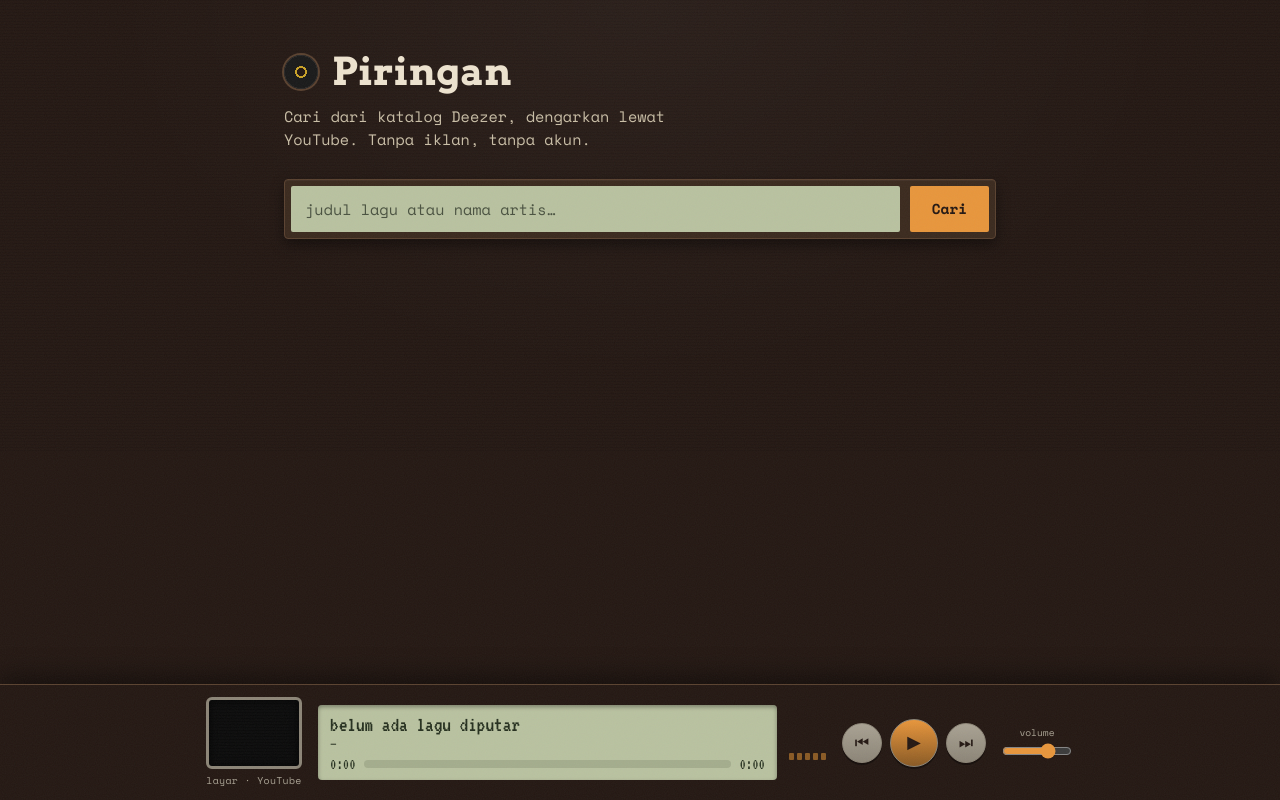
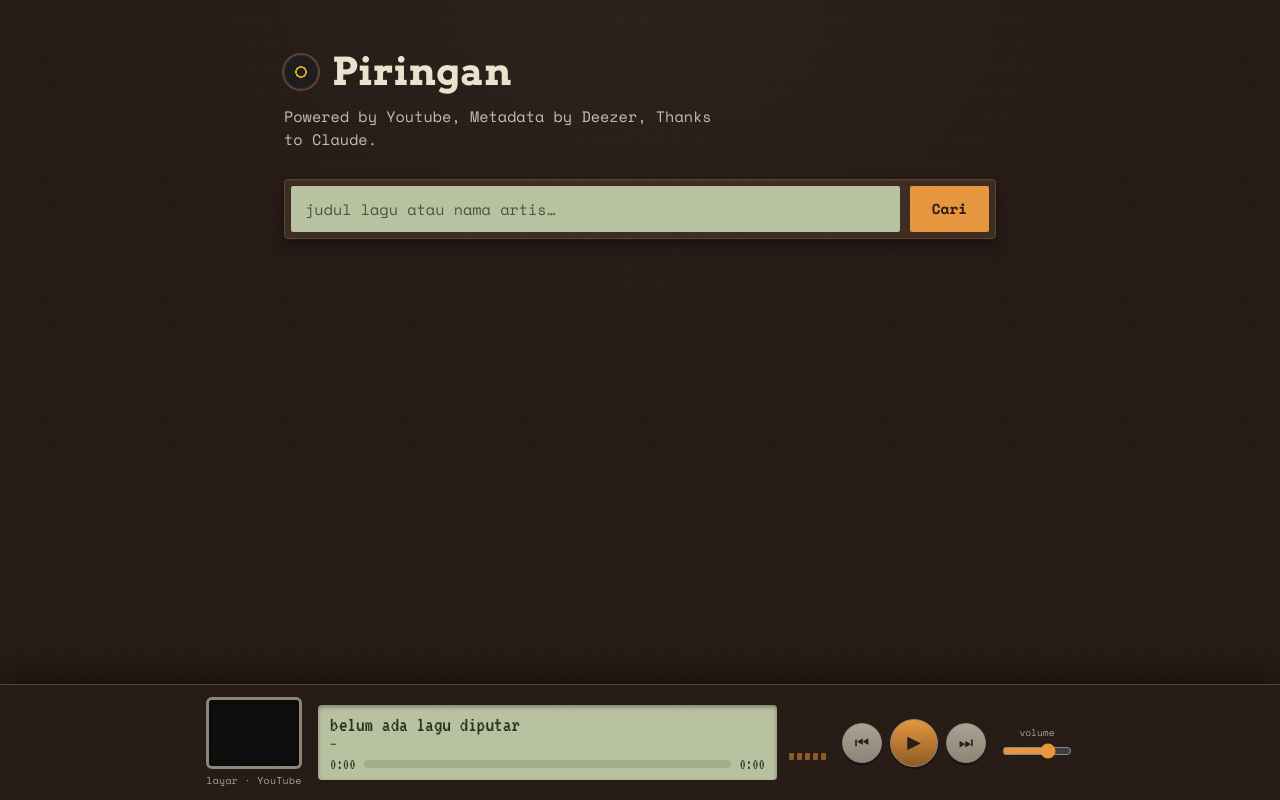
Before and after one commit to monashblue/Piringan, a website: page index.html in a window 1280 px wide. Drawn offline with nearby package versions, Linux system fonts and the light colour scheme.

Commit message:
Update index.html

```diff
--- a/index.html
+++ b/index.html
@@ -23,7 +23,7 @@
     <span class="disc-mark" aria-hidden="true"></span>
     Piringan
   </div>
-  <p class="tagline">Cari dari katalog Deezer, dengarkan lewat YouTube. Tanpa iklan, tanpa akun.</p>
+  <p class="tagline">Powered by Youtube, Metadata by Deezer, Thanks to Claude.</p>
 </header>
 
 <main>
```
